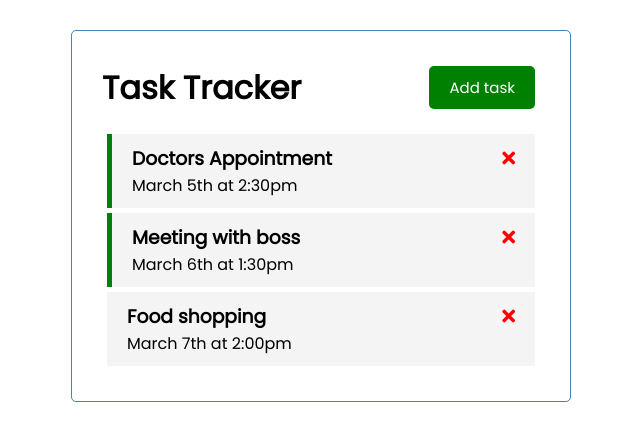
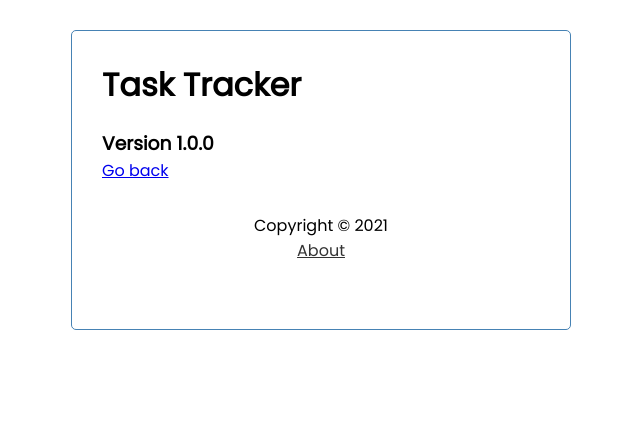
Before and after one commit to AlphaxardGacuuru/vue-task-tracker, a Vue app: page /about in a window 1280 px wide. Shown: the top 440 px of the page, without its empty margins (319-959 px from the left). Built offline with nearby package versions, Linux system fonts and the light colour scheme.

Commit message:
Finished app

```diff
--- a/db.json
+++ b/db.json
@@ -10,13 +10,15 @@
       "id": "2",
       "text": "Meeting with boss",
       "day": "March 6th at 1:30pm",
-		"reminder": true
+      "reminder": true,
+      "remider": false
     },
     {
       "id": "3",
       "text": "Food shopping",
       "day": "March 7th at 2:00pm",
-		"reminder": false
+      "reminder": true,
+      "remider": true
     }
   ]
 }
--- a/src/App.vue
+++ b/src/App.vue
@@ -1,71 +1,35 @@
 <template>
 	<div class="container">
-		<Header title="Task Tracker" />
-		<div v-show="showAddTask">
-			<AddTask @add-task="addTask" />
-		</div>
-		<Tasks
-			@toggle-reminder="toggleReminder"
-			@delete-task="deleteTask"
-			:tasks="tasks"
+		<Header
+			@toggle-add-task="toggleAddTask"
+			title="Task Tracker"
+			:showAddTask="showAddTask"
 		/>
+		<router-view :showAddTask="showAddTask"></router-view>
+		<Footer />
 	</div>
 </template>
 
 <script>
 import Header from "./components/Header";
-import Tasks from "./components/Tasks";
-import AddTask from "./components/AddTask";
+import Footer from "./components/Footer";
 
 export default {
 	name: "App",
 	components: {
 		Header,
-		Tasks,
-		AddTask,
+		Footer,
 	},
 	data() {
 		return {
-			tasks: [],
 			showAddTask: false,
 		};
 	},
 	methods: {
-		addTask(task) {
-			this.tasks = [...this.tasks, task];
+		// Toggle button for add task button
+		toggleAddTask() {
+			this.showAddTask = !this.showAddTask;
 		},
-		deleteTask(id) {
-			if (confirm("Are you sure?")) {
-				this.tasks = this.tasks.filter((task) => task.id !== id);
-			}
-		},
-		toggleReminder(id) {
-			this.tasks = this.tasks.map((task) =>
-				task.id === id ? { ...task, reminder: !task.reminder } : task
-			);
-		},
-	},
-	created() {
-		this.tasks = [
-			{
-				id: "1",
-				text: "Doctors Appointment",
-				day: "March 5th at 2:30pm",
-				reminder: true,
-			},
-			{
-				id: "2",
-				text: "Meeting with boss",
-				day: "March 6th at 1:30pm",
-				reminder: true,
-			},
-			{
-				id: "3",
-				text: "Food shopping",
-				day: "March 7th at 2:00pm",
-				reminder: false,
-			},
-		];
 	},
 };
 </script>
--- a/src/components/AddTask.vue
+++ b/src/components/AddTask.vue
@@ -42,7 +42,7 @@
 			}
 
 			const newTask = {
-				id: Math.floor(Math.random() * 100000),
+				// id: Math.floor(Math.random() * 100000),
 				text: this.text,
 				day: this.day,
 				reminder: this.reminder,
--- a/src/components/Button.vue
+++ b/src/components/Button.vue
@@ -11,7 +11,7 @@
 	},
 	methods: {
 		onClick() {
-			console.log("click")
+			this.$emit("btn-click")
 		}
 	}
 };
--- /dev/null
+++ b/src/components/Footer.vue
@@ -0,0 +1,16 @@
+<template>
+  <footer>
+    <p>Copyright &copy; 2021</p>
+    <router-link to="/about">About</router-link>
+  </footer>
+</template>
+
+<style scoped>
+a {
+  color: #333;
+}
+footer {
+  margin-top: 30px;
+  text-align: center;
+}
+</style>
--- a/src/components/Header.vue
+++ b/src/components/Header.vue
@@ -1,7 +1,12 @@
 <template>
 	<header>
 		<h1>{{ title }}</h1>
-		<Button text="Add task" color="green" />
+		<Button
+			v-show="homePage"
+			@btn-click="$emit('toggle-add-task')"
+			:text="showAddTask ? 'Close' : 'Add task'"
+			:color="showAddTask ? 'red' : 'green'"
+		/>
 	</header>
 </template>
 
@@ -11,9 +16,19 @@
 	name: "Header",
 	props: {
 		title: String,
+		showAddTask: Boolean,
 	},
 	components: {
 		Button,
+	},
+	computed: {
+		homePage() {
+			if (this.$route.path === "/") {
+				return true;
+			} else {
+				return false;
+			}
+		},
 	},
 };
 </script>
--- a/src/main.js
+++ b/src/main.js
@@ -1,4 +1,7 @@
 import { createApp } from 'vue'
 import App from './App.vue'
+import router from './router'
 
-createApp(App).mount('#app')
+createApp(App)
+	.use(router)
+	.mount('#app')
--- /dev/null
+++ b/src/router/index.js
@@ -0,0 +1,24 @@
+import { createRouter, createWebHistory } from 'vue-router'
+
+import Home from "../views/Home"
+import About from "../views/About"
+
+const routes = [
+	{
+		path: "/",
+		name: "Home",
+		component: Home,
+	},
+	{
+		path: "/about",
+		name: "About",
+		component: About,
+	}
+]
+
+const router = createRouter({
+	history: createWebHistory(process.env.BASE_URL),
+	routes,
+})
+
+export default router
--- /dev/null
+++ b/src/views/About.vue
@@ -0,0 +1,11 @@
+<template>
+	<h3>Version 1.0.0</h3>
+	<router-link to="/">Go back</router-link>
+</template>
+
+<script>
+export default {
+	name: "About",
+	inheritAttrs: false, // disable 'non-props' warning
+};
+</script>
--- /dev/null
+++ b/src/views/Home.vue
@@ -0,0 +1,77 @@
+<template>
+	<AddTask v-show="showAddTask" @add-task="addTask" />
+	<Tasks
+		@toggle-reminder="toggleReminder"
+		@delete-task="deleteTask"
+		:tasks="tasks"
+	/>
+</template>
+
+<script>
+import Tasks from "../components/Tasks";
+import AddTask from "../components/AddTask";
+export default {
+	name: "Home",
+	props: {
+		showAddTask: Boolean,
+	},
+	components: {
+		Tasks,
+		AddTask,
+	},
+	data() {
+		return {
+			tasks: [],
+		};
+	},
+	methods: {
+		async addTask(task) {
+			const res = await fetch("api/tasks", {
+				method: "POST",
+				headers: {
+					"Content-type": "application/json",
+				},
+				body: JSON.stringify(task),
+			});
+			const data = await res.json();
+			this.tasks = [...this.tasks, data];
+		},
+		async deleteTask(id) {
+			const res = await fetch(`api/tasks/${id}`, {
+				method: "DELETE",
+			});
+			res.status === 200
+				? (this.tasks = this.tasks.filter((task) => task.id !== id))
+				: alert("Error deleting task");
+		},
+		async toggleReminder(id) {
+			const taskToToggle = await this.fetchTask(id);
+			const updTask = { ...taskToToggle, reminder: !taskToToggle.reminder };
+			const res = await fetch(`api/tasks/${id}`, {
+				method: "PUT",
+				headers: {
+					"Content-type": "application/json",
+				},
+				body: JSON.stringify(updTask),
+			});
+			const data = await res.json();
+			this.tasks = this.tasks.map((task) =>
+				task.id === id ? { ...task, reminder: data.reminder } : task
+			);
+		},
+		async fetchTasks() {
+			const res = await fetch("api/tasks");
+			const data = await res.json();
+			return data;
+		},
+		async fetchTask(id) {
+			const res = await fetch(`api/tasks/${id}`);
+			const data = await res.json();
+			return data;
+		},
+	},
+	async created() {
+		this.tasks = await this.fetchTasks();
+	},
+};
+</script>
--- /dev/null
+++ b/vue.config.js
@@ -0,0 +1,12 @@
+module.exports = {
+	devServer: {
+	  proxy: {
+		'^/api': {
+		  target: 'http://localhost:5000',
+		  changeOrigin: true,
+		  logLevel: 'debug',
+		  pathRewrite: { '^/api': '/' },
+		},
+	  },
+	},
+  }
```
Also changed, not shown: package.json (+5 -2 lines), 1 other file (tests, documents, lock files or other folders). Lines whose indentation alone changed are shown as unchanged.
